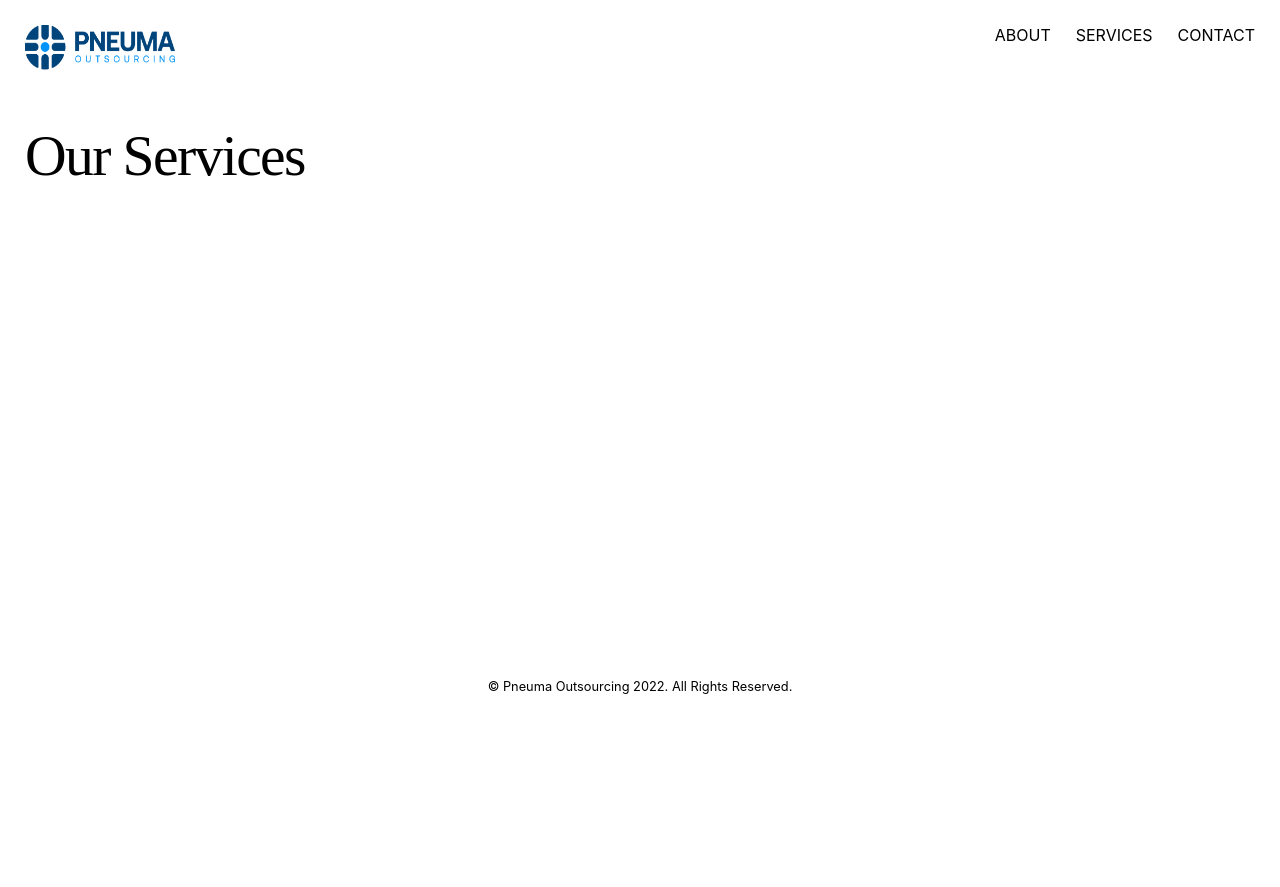
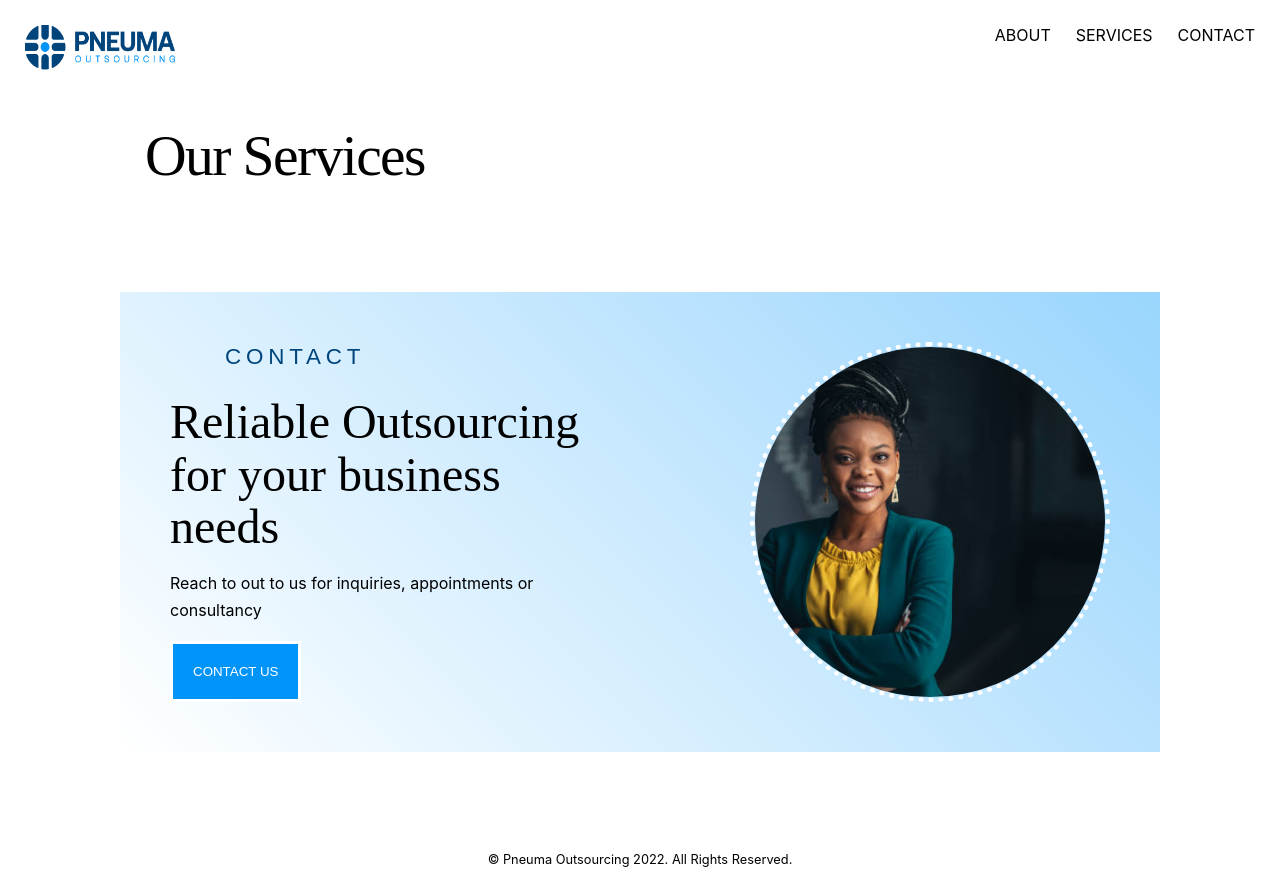
Before and after one commit to kingdanie/pneuma, a Next.js app in the folder pneumaoutsourcing/: page /services in a window 1280 px wide. Before the commit the page ends 800 px from the top, so only its background shows below. Built offline with nearby package versions, Linux system fonts and the light colour scheme.

Commit message:
add some content to services page

```diff
--- a/pneumaoutsourcing/pages/services.tsx
+++ b/pneumaoutsourcing/pages/services.tsx
@@ -1,12 +1,22 @@
-import Footer from "../components/Footer"
-import NavBar from "../components/NavBar"
+import Head from "next/head"
+import { ContactCard } from "../components/ContactCard"
+
 
 export default function Services() {
     return (
         <div>
-            <section>
+        <Head>
+        <title>Our Services</title>
+        <meta
+          name="description"
+          content="Pneuma Outsourcing is commited to acquiring and managing the most human resource for businesses to thrive"
+        />
+        <link rel="icon" href="/favicon.ico" />
+      </Head>
+            <section className="p-flex  Width-1040">
             <h1>Our Services</h1>
             </section>
+            <ContactCard />
         </div>
     )
 }
```
